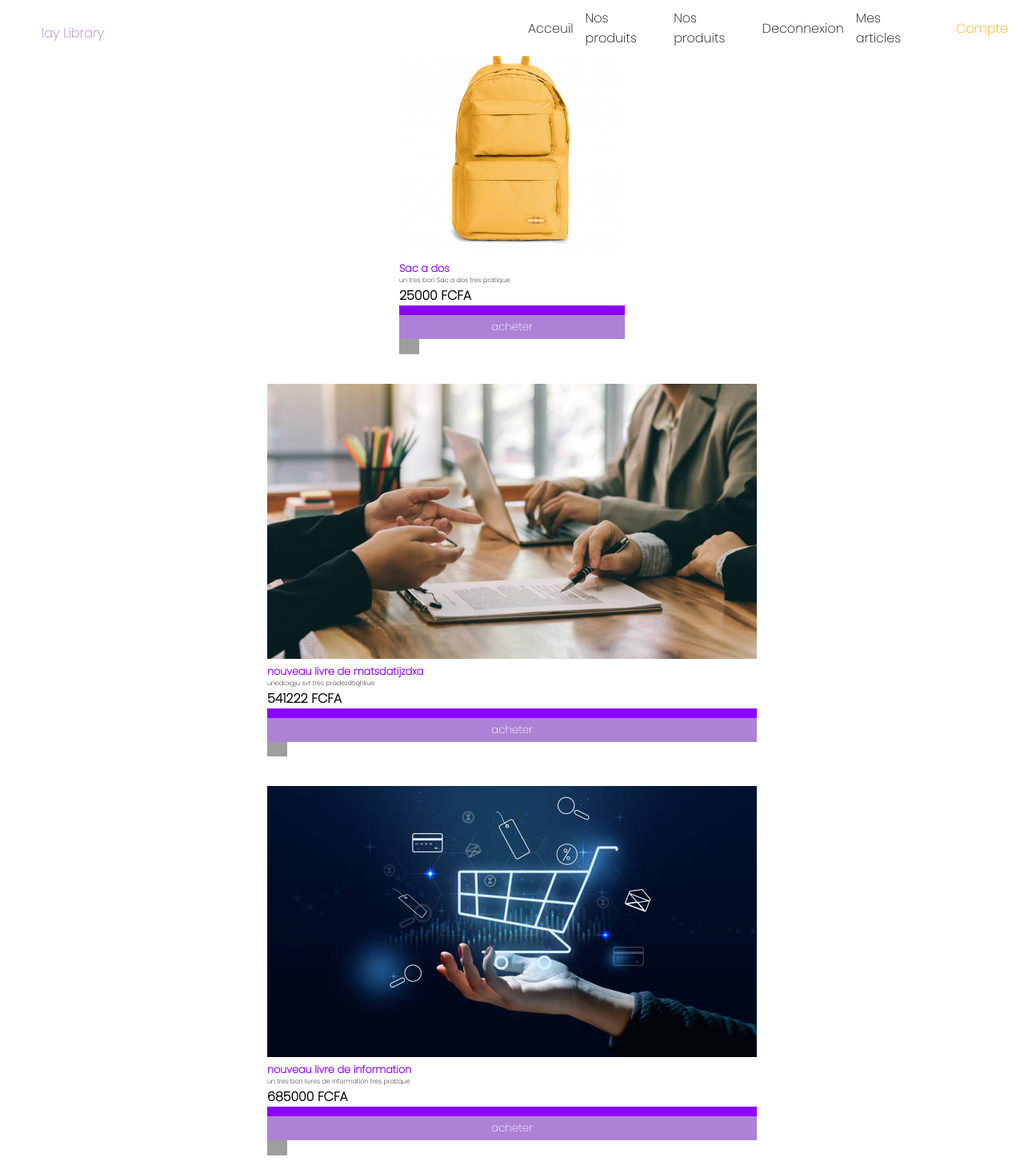
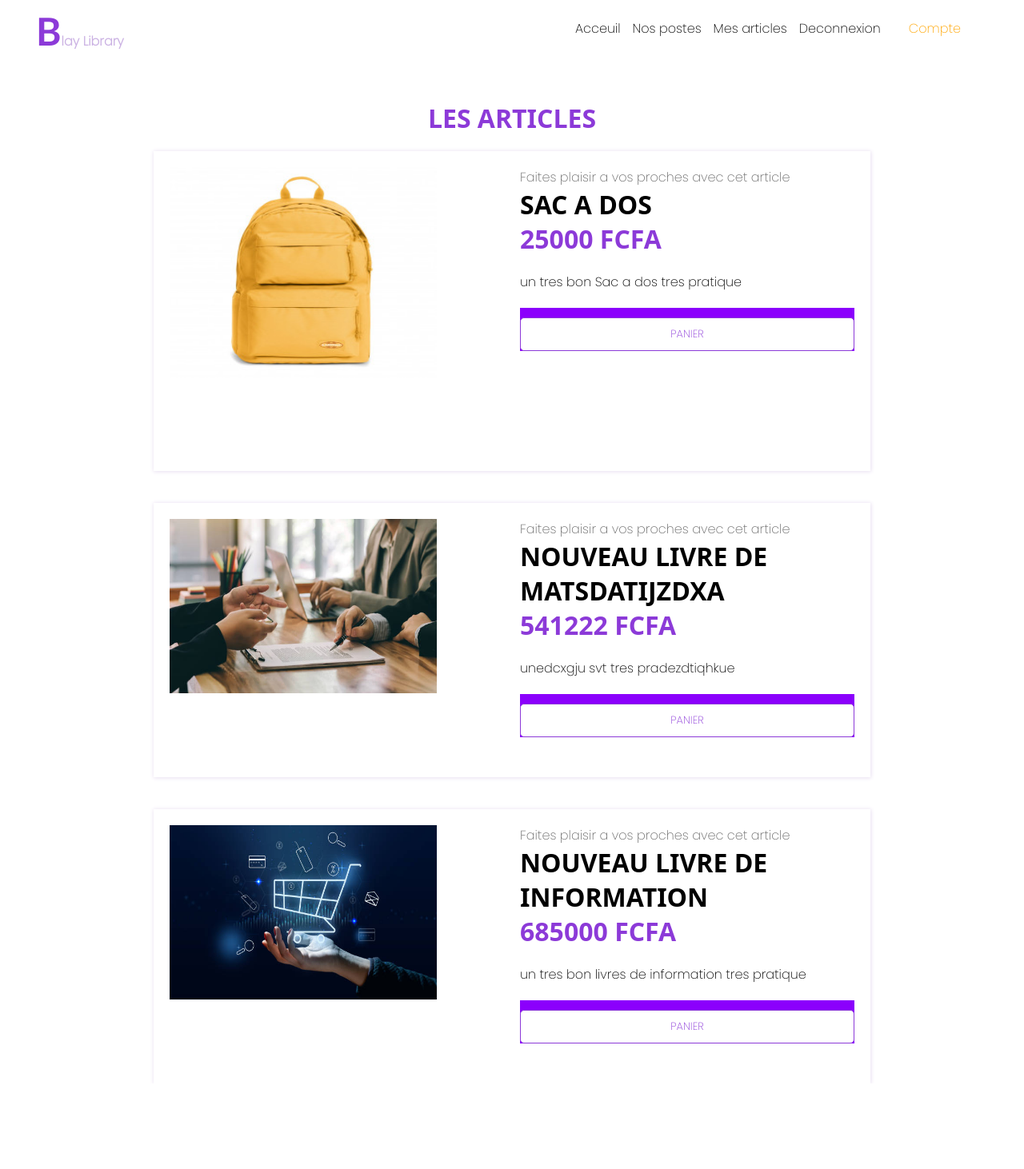
Before and after one commit to 2DYXBOSS/causerdeb, a Flask app: page /achat in a window 1280 px wide. Shown: the whole page at 80% size. After the commit the page ends 1355 px from the top, so only its background shows below. Run offline with Flask 3, Linux system fonts and the light colour scheme; grey boxes are pictures that could not be loaded.

Commit message:
Update achat.html

```diff
--- a/templates/achat.html
+++ b/templates/achat.html
@@ -4,7 +4,7 @@
 
 
 
-
+<!--
 
 <!DOCTYPE html>
 <html lang="en">
@@ -34,13 +34,13 @@
                         <a href="/home">Acceuil</a>
                     </li>
                     <li>
-                        <a href="/achat">Nos produits</a>
+                        <a href="/achat" style="font-weight: bolder;">Nos produits</a>
                     </li>
                     <li>
                         <a href="/">Nos produits</a>
                     </li>
                     <li>
-                        <a href="/">Deconnexion</a>
+                        <a href="/deconnexion">Deconnexion</a>
                     </li>
                     <li>
                         <a href="/panieruser">Mes articles</a>
@@ -55,14 +55,14 @@
         </div>
     </div>
     <div class="hre">
-        <!-- <a style="padding: 25px 25px;background-color: white;color: rgb(245, 167, 0);border-radius: 5px;border: 1px solid rgb(245, 167, 0);" href="/add_data">INSCRIPTION</a>
-        <a style="padding: 25px 25px;background-color: white;color: rgb(245, 167, 0);border-radius: 5px;border: 1px solid rgb(245, 167, 0)" href="/pre">CONNEXION</a> -->
+        <a style="padding: 25px 25px;background-color: white;color: rgb(245, 167, 0);border-radius: 5px;border: 1px solid rgb(245, 167, 0);" href="/add_data">INSCRIPTION</a>
+        <a style="padding: 25px 25px;background-color: white;color: rgb(245, 167, 0);border-radius: 5px;border: 1px solid rgb(245, 167, 0)" href="/pre">CONNEXION</a>
         {% for data in aer %}
             <div class="livre1">
                 <div class="livr1">
-                    <!-- <img src="{{url_for('static', filename='uploads/{{data.image}}')}}" width="100%" height="50%" alt=""> -->
+                    <img src="{{url_for('static', filename='uploads/{{data.image}}')}}" width="100%" height="50%" alt="">
                     <img src="{{url_for('static', filename='uploads/' + data.image)}}" width="100%" height="100%" alt="">
-                    <!-- <img src="{{url_for('static', filename='IMAGES/{{data.image}}')}}" width="100%" height="50%" alt=""> -->
+                    <img src="{{url_for('static', filename='IMAGES/{{data.image}}')}}" width="100%" height="50%" alt="">
                 </div>
 
                 <div class="livr12">
@@ -78,8 +78,7 @@
                         <input style="opacity: 0;height: 0;width: 0;"  type="text" name="prix" value="{{data.prix}}">
                         <button type="submit" style="background-color: rgb(173, 130, 214);border: none;color: white;padding: 5px 10px;">acheter</button>
                     </form>
-                    <!-- <a href="/delete/{{data.id}}" class="achat">acheter</a> -->
-
+                     <a href="/delete/{{data.id}}" class="achat">acheter</a>
                     <a href="">
                         <img src="../image/panierr.png" width="30px" style="padding-bottom: 10px;padding-right: 5px;" alt="">
                     </a>
@@ -89,4 +88,86 @@
             {% endfor %}
     </div>
 </body>
+</html> -->
+
+
+
+
+
+
+
+
+
+
+<!DOCTYPE html>
+<html lang="en">
+<head>
+    <meta charset="UTF-8">
+    <meta name="viewport" content="width=device-width, initial-scale=1.0">
+    <title>Document</title>
+    <link rel="preconnect" href="https://fonts.googleapis.com">
+    <link rel="preconnect" href="https://fonts.gstatic.com" crossorigin>
+    <link href="https://fonts.googleapis.com/css2?family=Poppins:wght@200&display=swap" rel="stylesheet">
+    <link rel="stylesheet" href="static/CSS/achat.css">
+</head>
+<body>
+    <div class="fixe">
+        <div class="lofo" style="padding-left: 45px;padding-top: 10px;">
+            <strong><p style="color: rgba(162, 117, 204, 0.555);"><span style="font-family: 'Gill Sans', 'Gill Sans MT', Calibri, 'Trebuchet MS', sans-serif;font-size: 3rem;color: rgb(140, 58, 216)">B</span>lay Library</p></strong>
+
+        </div>
+        <div class="lofo1">
+            <nav>
+                <ul>
+                    <li>
+                        <a href="/home">Acceuil</a>
+                    </li>
+                    <li>
+                        <a href="/achat">Nos postes</a>
+                    </li>
+                    <li>
+                        <a href="/panieruser">Mes articles</a>
+                    </li>
+                    <li>
+                        <a href="/deconnexion">Deconnexion</a>
+                    </li>
+
+                    <li>
+                        <a style="padding: 15px 20px;background-color: white;color: orange;border-radius: 10px;" href="/useprid">Compte</a>
+
+                    </li>
+                </ul>
+            </nav>
+
+        </div>
+    </div>
+    <div class="hre">
+        <h1 style="font-family: system-ui, -apple-system, BlinkMacSystemFont, 'Segoe UI', Roboto, Oxygen, Ubuntu, Cantarell, 'Open Sans', 'Helvetica Neue', sans-serif;color: rgb(140, 58, 216);;">LES ARTICLES</h1>
+        {% for data in aer %}
+        <div class="nkqekj">
+            <div class="retyu2">
+                <img src="{{url_for('static', filename='uploads/' + data.image)}}" height="80%" width="80%" alt="">
+            </div>
+            <div class="retyu1">
+                <p style="color: rgb(105, 105, 105);">Faites plaisir a vos proches avec cet article</p>
+
+                <h1 style="font-family: system-ui, -apple-system, BlinkMacSystemFont, 'Segoe UI', Roboto, Oxygen, Ubuntu, Cantarell, 'Open Sans', 'Helvetica Neue', sans-serif;font-weight: bolder;font-size: 2rem;text-transform: uppercase;">{{data.nom}}</h1>
+                <h1 style="font-family: system-ui, -apple-system, BlinkMacSystemFont, 'Segoe UI', Roboto, Oxygen, Ubuntu, Cantarell, 'Open Sans', 'Helvetica Neue', sans-serif;font-weight: bolder;color: rgb(140, 58, 216);padding-bottom: 20px;font-size: 2rem;text-transform: uppercase;">{{data.prix}} FCFA</h1>
+                <p style="margin-bottom: 20px;">{{data.description}}</p>
+                <form action="/new" method="post" style="background-color: #8b00fc;display: grid;">
+                    <input style="opacity: 0;height: 0;width: 0;" type="text" name="nom" value="{{data.nom}}">
+                    <input style="opacity: 0;height: 0;width: 0;"  type="text" name="desc" value="{{data.description}}">
+                    <input style="opacity: 0;height: 0;width: 0;"  type="text" name="prix" value="{{data.prix}}">
+                    <button type="submit" style="padding: 10px 10px;background-color: white;color: rgb(140, 58, 216);border-radius: 5px;border: 1px solid rgb(140, 58, 216);">PANIER</button>
+                </form>
+
+                <!-- <a style="padding: 10px 10px;background-color: white;color: rgb(140, 58, 216);border-radius: 5px;border: 1px solid rgb(140, 58, 216);margin-bottom: 200px;" href="">PANIER</a> -->
+            </div>
+
+        </div>
+        {% endfor %}
+
+
+    </div>
+</body>
 </html>
```
